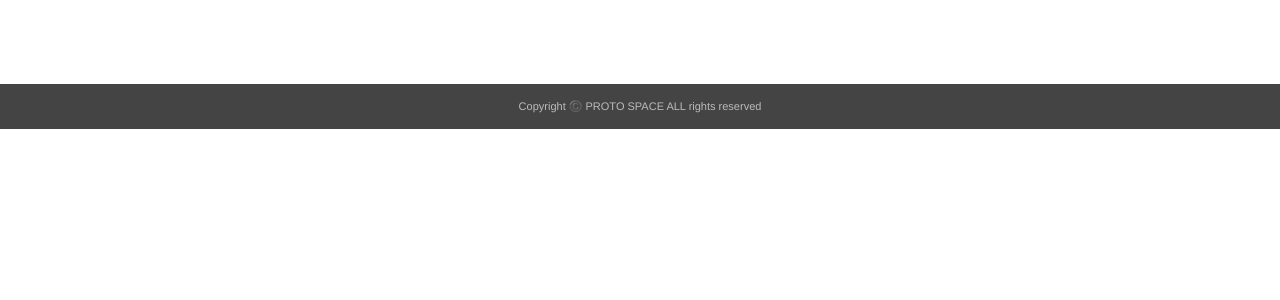
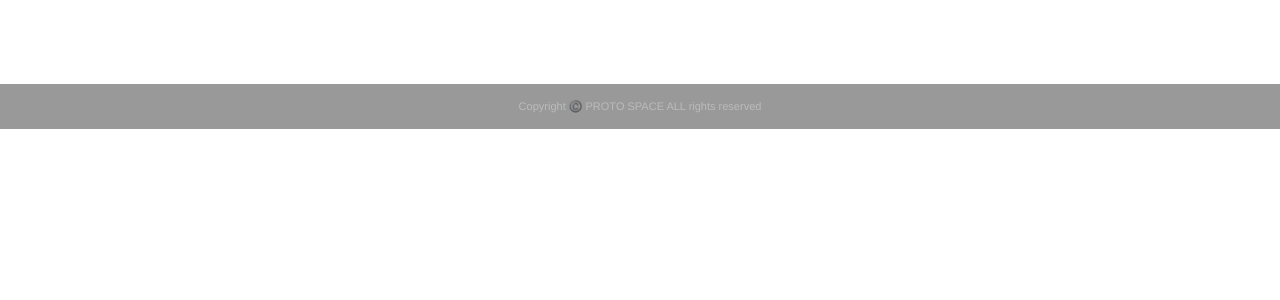
Before and after one commit to ishiitsubasa/protospace-a, a Django app: page / in a window 1280 px wide. Shown: the part 60-360 px from the top of the page. Run offline with Django 5.2, Linux system fonts and the light colour scheme; data that the repository does not hold is empty.

Commit message:
Update style.css

```diff
--- a/static/css/style.css
+++ b/static/css/style.css
@@ -339,7 +339,7 @@ a.post:hover {
 
 /* ===== Footer ===== */
 footer {
-  background-color: #444;
+  background-color: #999999;
   padding: 16px;
   text-align: center;
 }
```
